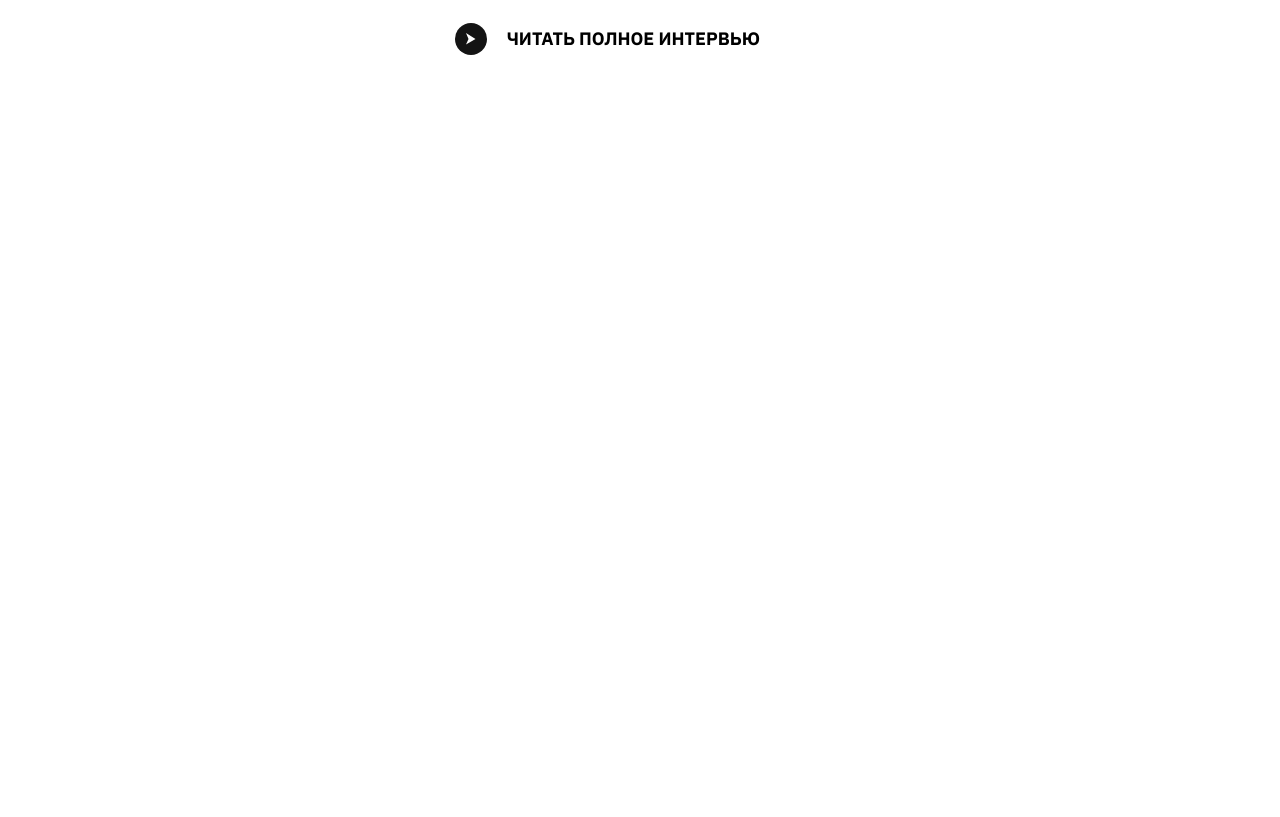
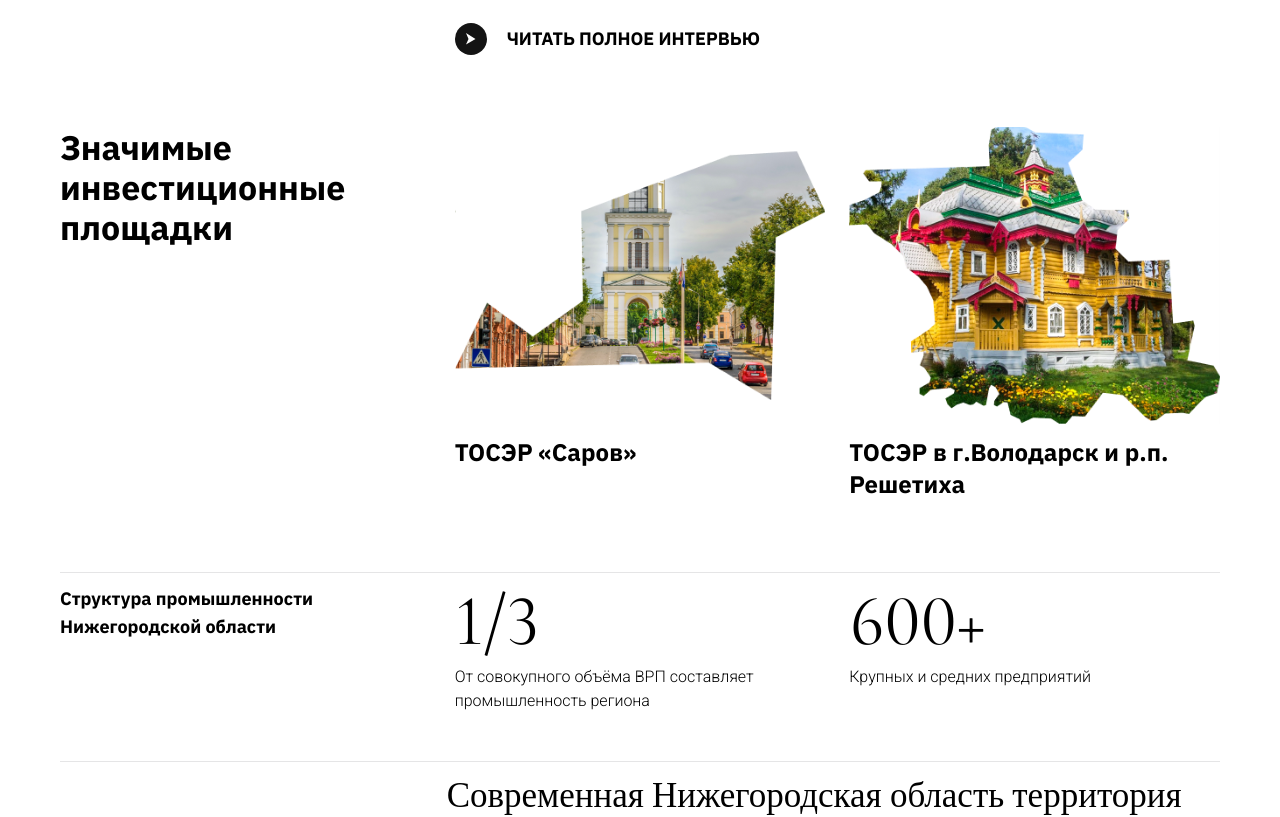
Before and after one commit to luckypike/nn-invest, a React (Create React App) app: page / in a window 1280 px wide. Shown: the part 3780-4597 px from the top of the page. Before the commit the page ends 3955 px from the top, so only its background shows below. Built offline with nearby package versions, Linux system fonts and the light colour scheme.

Commit message:
Добавлены блоки площадок и структур. Добавлены недостающие шрифты

```diff
--- a/public/index.html
+++ b/public/index.html
@@ -12,7 +12,7 @@
     <link rel="apple-touch-icon" href="%PUBLIC_URL%/logo192.png" />
 
     <link rel="manifest" href="%PUBLIC_URL%/manifest.json" />
-    <link href="https://fonts.googleapis.com/css2?family=IBM+Plex+Sans:wght@400;700&display=swap" rel="stylesheet">
+    <link href="https://fonts.googleapis.com/css2?family=Cormorant+Garamond&family=Cormorant+Infant&family=IBM+Plex+Sans:wght@400;700&family=Roboto:wght@300&display=swap" rel="stylesheet">
     <title>Корпорация развития</title>
   </head>
   <body>
--- a/src/Components/App.js
+++ b/src/Components/App.js
@@ -3,6 +3,8 @@ import { BrowserRouter as Router, Route, Link } from 'react-router-dom'
 
 import Header from './Header'
 import Interview from './Interview'
+import Sites from './Index/Sites'
+import Structure from './Index/Structure'
 
 import styles from './App.module.css'
 
@@ -46,6 +48,14 @@ export default function App () {
           <div className={styles.interview}>
             <Interview />
           </div>
+
+          <div className={styles.sites}>
+            <Sites />
+          </div>
+
+          <div className={styles.structure}>
+            <Structure />
+          </div>
         </div>
       </div>
     </Router>
--- a/src/Components/App.module.css
+++ b/src/Components/App.module.css
@@ -39,6 +39,11 @@ iframe {
 
 .interview {
   margin-bottom: 2rem;
+}
+
+.sites {
+  border-bottom: 1px solid #e5e5e6;
+  margin-bottom: 0.75rem;
 }
 
 @media (min-width: 720px) {
@@ -84,4 +89,8 @@ iframe {
   .interview {
     margin-bottom: 4.5rem;
   }
+
+  .structure {
+    border-bottom: 1px solid #e5e5e6;
+  }
 }
--- /dev/null
+++ b/src/Components/Index/Sites.js
@@ -0,0 +1,32 @@
+import React from 'react'
+
+import Sarov from './Images/sarov.png'
+import Volodarsk from './Images/volodarsk.png'
+
+import styles from './Sites.module.css'
+
+export default function Sites () {
+  return (
+    <div className={styles.root}>
+      <div className={styles.title}>
+        Значимые инвестиционные площадки
+      </div>
+
+      <div className={styles.place}>
+        <div className={styles.image} style={{ backgroundImage: `url(${Sarov})` }} />
+
+        <div className={styles.desc}>
+          ТОСЭР «Саров»
+        </div>
+      </div>
+
+      <div className={styles.place}>
+        <div className={styles.image} style={{ backgroundImage: `url(${Volodarsk})` }} />
+
+        <div className={styles.desc}>
+          ТОСЭР в г.Володарск и р.п. Решетиха
+        </div>
+      </div>
+    </div>
+  )
+}
--- /dev/null
+++ b/src/Components/Index/Sites.module.css
@@ -0,0 +1,54 @@
+.root {
+  display: block;
+  margin-bottom: 2rem;
+}
+
+.title {
+  margin-bottom: 1rem;
+  font-weight: bold;
+  font-size: 2rem;
+  line-height: normal;
+}
+
+.place:not(:last-child) {
+  margin-bottom: 1.5rem;
+}
+
+.image {
+  position: relative;
+  background-color: #666;
+  background-position: center;
+  background-size: cover;
+  margin-bottom: 0.75rem;
+}
+
+.image::before {
+  content: '';
+  display: block;
+  padding-top: calc(4 / 5 * 100%);
+}
+
+.desc {
+  font-weight: bold;
+  font-size: 1.375rem;
+  line-height: 1.75rem;
+}
+
+@media (min-width: 960px) {
+  .root {
+    display: grid;
+    grid-template-columns: 1fr 1fr 1fr;
+    grid-column-gap: 1.5rem;
+    margin-bottom: 4.5rem;
+  }
+
+  .title {
+    font-size: 2.125rem;
+    line-height: 2.5rem;
+  }
+
+  .desc {
+    font-size: 1.5rem;
+    line-height: 2rem;
+  }
+}
--- /dev/null
+++ b/src/Components/Index/Structure.js
@@ -0,0 +1,39 @@
+import React from 'react'
+
+import styles from './Structure.module.css'
+
+export default function Structure () {
+  return (
+    <div className={styles.root}>
+      <div className={styles.group}>
+        <div className={styles.title}>
+          Структура промышленности Нижегородской области
+        </div>
+
+        <div>
+          <div className={styles.numbers}>
+            1/3
+          </div>
+
+          <div className={styles.desc}>
+            От совокупного объёма ВРП составляет промышленность региона
+          </div>
+        </div>
+
+        <div>
+          <div className={styles.numbers}>
+            600+
+          </div>
+
+          <div className={styles.desc}>
+            Крупных и средних предприятий
+          </div>
+        </div>
+      </div>
+
+      <div className={styles.text}>
+        Современная Нижегородская область территория экономического и геополитического развития России. И является привлекательной для инвесторов благодаря ряду неоспоримых конкурентных преимуществ.
+      </div>
+    </div>
+  )
+}
--- /dev/null
+++ b/src/Components/Index/Structure.module.css
@@ -0,0 +1,44 @@
+.group {
+  display: block;
+  margin-bottom: 0.75rem;
+  border-bottom: 1px solid #e5e5e6;
+}
+
+.title {
+  font-weight: bold;
+}
+
+.numbers {
+  font-family: 'Cormorant Infant', serif;
+  font-size: 4.5rem;
+  line-height: 4.5rem;
+  margin-bottom: 0.5rem;
+}
+
+.desc {
+  font-family: 'Roboto', sans-serif;
+  font-size: 1rem;
+  line-height: 1.5rem;
+  font-weight: 300;
+  margin-bottom: 3rem;
+}
+
+.text {
+  font-family: 'Cormorant Garamond', serif;
+  font-size: 1.4375rem;
+  line-height: 1.75rem;
+}
+
+@media (min-width: 960px) {
+  .group {
+    display: grid;
+    grid-template-columns: 1fr 1fr 1fr;
+    grid-column-gap: 1.5rem;
+  }
+
+  .text {
+    margin: 0 0 3rem calc(1 / 3 * 100%);
+    font-size: 2.1875rem;
+    line-height: 2.75rem;
+  }
+}
```
Also changed, not shown: src/Components/Index/Images/sarov.png (added), src/Components/Index/Images/volodarsk.png (added).
